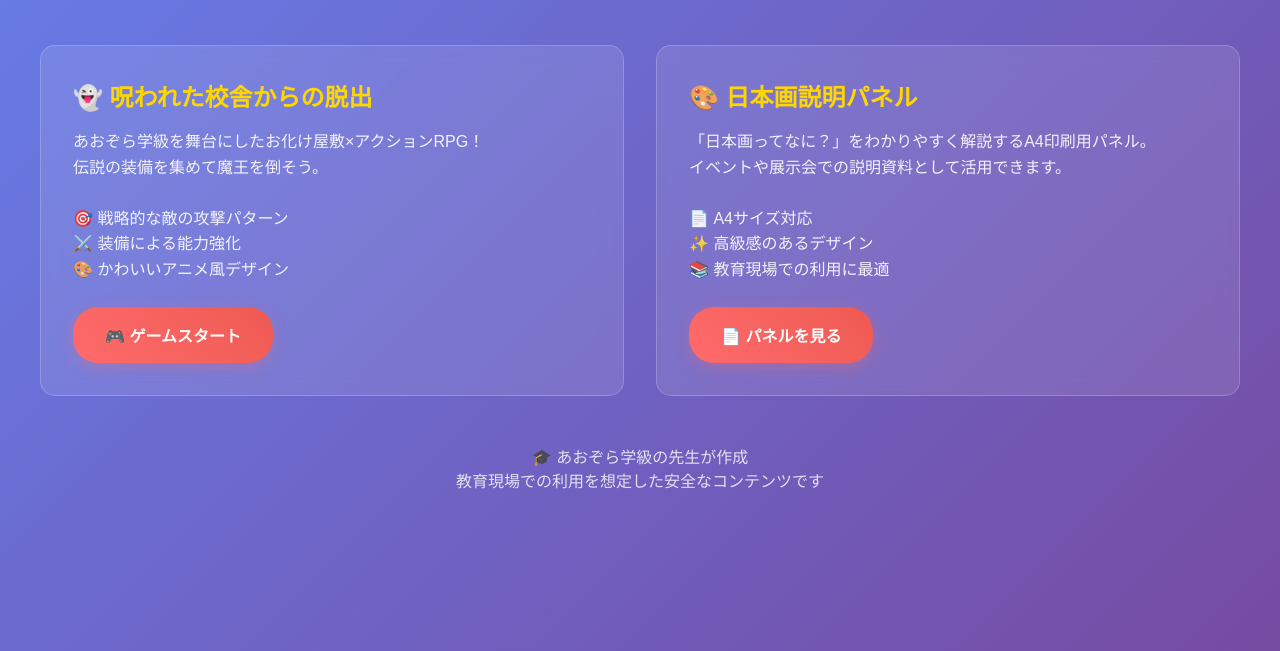
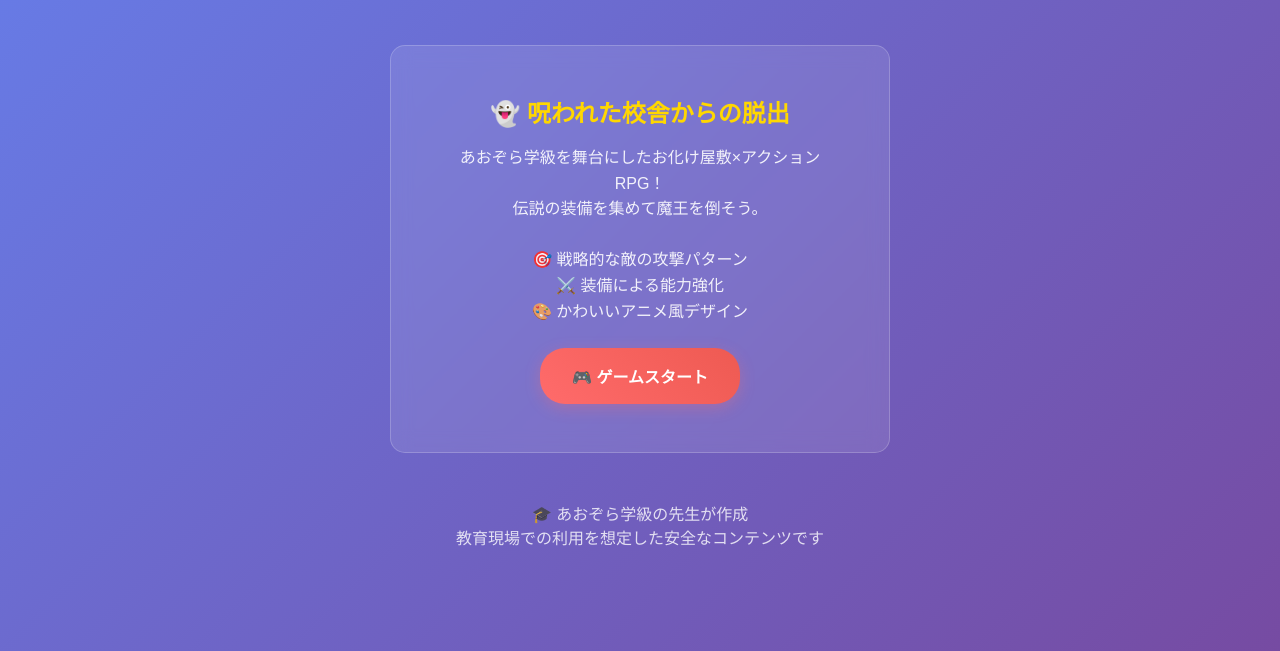
Before and after one commit to norimatsu0297/aozora-ghost-game, a plain HTML site: page index.html in a window 1280 px wide. Shown: the part 149-800 px from the top of the page. Drawn offline with Linux system fonts and the light colour scheme.

Commit message:
🎨 UI改善: 日本画パネルを削除してゲーム単体に集中
- 日本画説明パネルのカードを削除
- ゲームカードを中央配置に変更
- カードサイズとパディングを調整
- よりシンプルで集中しやすいデザインに

🤖 Generated with [Claude Code](https://claude.ai/code)

Co-Authored-By: Claude <noreply@anthropic.com>

```diff
--- a/index.html
+++ b/index.html
@@ -42,9 +42,8 @@
         }
 
         .games-grid {
-            display: grid;
-            grid-template-columns: repeat(auto-fit, minmax(300px, 1fr));
-            gap: 2rem;
+            display: flex;
+            justify-content: center;
             margin-bottom: 3rem;
         }
 
@@ -52,9 +51,11 @@
             background: rgba(255, 255, 255, 0.1);
             backdrop-filter: blur(10px);
             border-radius: 15px;
-            padding: 2rem;
+            padding: 3rem;
             border: 1px solid rgba(255, 255, 255, 0.2);
             transition: transform 0.3s ease, box-shadow 0.3s ease;
+            max-width: 500px;
+            text-align: center;
         }
 
         .game-card:hover {
@@ -127,18 +128,6 @@
                 </p>
                 <a href="aozora-ghost-game.html" class="play-button">🎮 ゲームスタート</a>
             </div>
-
-            <div class="game-card">
-                <h2>🎨 日本画説明パネル</h2>
-                <p>
-                    「日本画ってなに？」をわかりやすく解説するA4印刷用パネル。<br>
-                    イベントや展示会での説明資料として活用できます。<br><br>
-                    📄 A4サイズ対応<br>
-                    ✨ 高級感のあるデザイン<br>
-                    📚 教育現場での利用に最適
-                </p>
-                <a href="nihonga-panel-premium.html" class="play-button">📄 パネルを見る</a>
-            </div>
         </div>
 
         <div class="footer">
```
Also changed, not shown: 1 other file.
